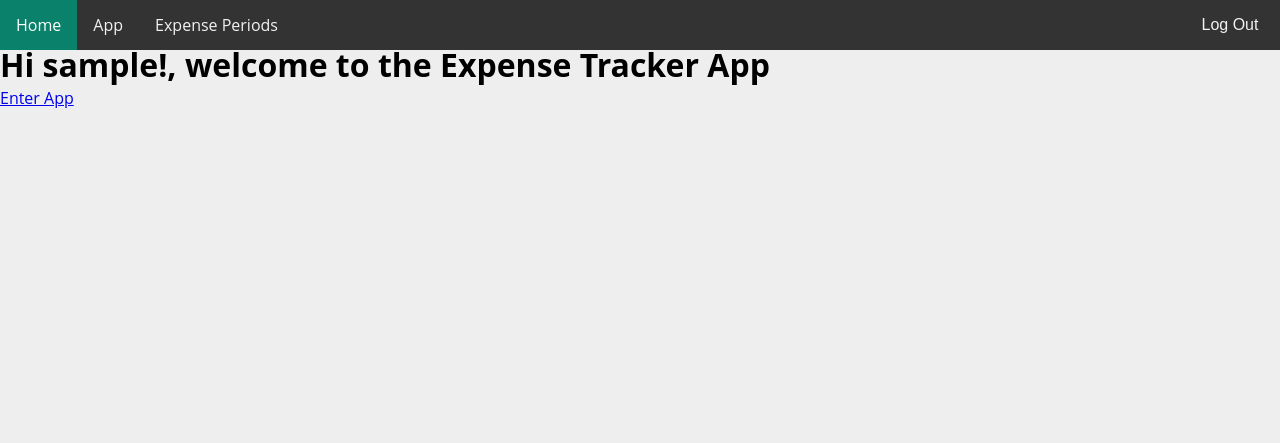
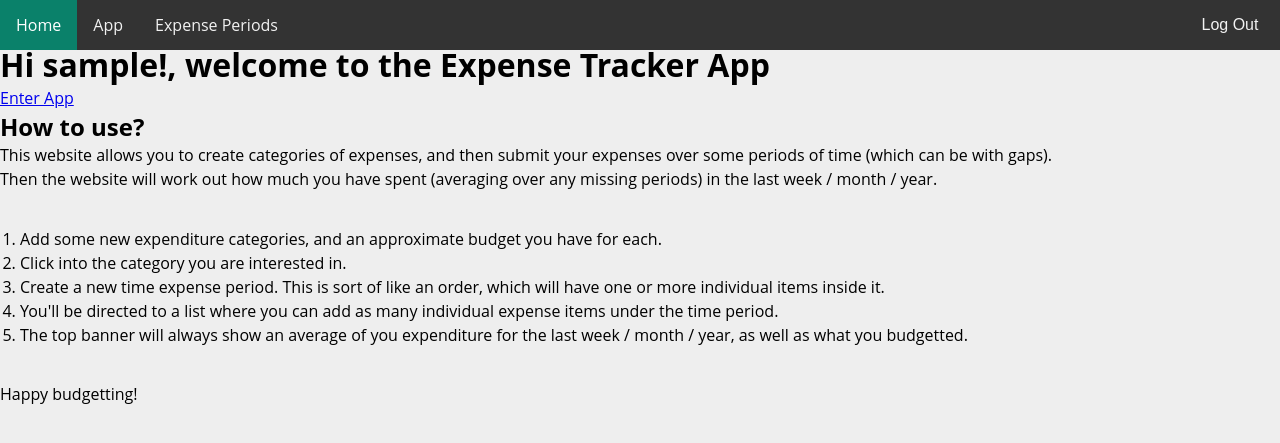
Before and after one commit to michaellisitsa/expense_tracker, a Django app: page / in a window 1280 px wide. Shown: the top 443 px of the page. Run offline with Django 3.2, Linux system fonts and the light colour scheme; the visitor is signed in with stand-in values (Sample User, id 1).

Commit message:
Add instructions

```diff
--- a/expensetracker/core/static/app/style.css
+++ b/expensetracker/core/static/app/style.css
@@ -375,6 +375,11 @@ Right border set green or red in js for income vs expense */
   box-shadow: grey 1px 2px;
 }
 
+.instructionList {
+  list-style-type: decimal;
+  padding: 20px;
+}
+
 /* For narrow displays, sidebar is placed at top and sidebar no longer fixed in position */
 @media (max-width: 600px) {
   .sidebar {
--- a/templates/core/app.html
+++ b/templates/core/app.html
@@ -67,7 +67,7 @@
                   <strong>{{card.name}}</strong><br>
                   <i>[{{card.description}}]</i>
                 </span>
-                <p>${{card.assignee}}
+                <p>{{card.assignee}}
               </div>
             </a>
             </div>
--- a/templates/core/index.html
+++ b/templates/core/index.html
@@ -4,6 +4,18 @@
 {% if user.is_authenticated %}
 <h1> Hi {{user.username}}!, welcome to the Expense Tracker App </h1>
 <p><a class="welcomeBtn" href="{%url 'core:app' %}">Enter App</a></p>
+<h2>How to use?</h2>
+<p>This website allows you to create categories of expenses, and then submit your expenses over some periods of time (which can be with gaps).<br>
+Then the website will work out how much you have spent (averaging over any missing periods) in the last week / month / year.</p>
+<ol class="instructionList">
+    <li>Add some new expenditure categories, and an approximate budget you have for each.</li>
+    <li>Click into the category you are interested in.</li>
+    <li>Create a new time expense period. This is sort of like an order, which will have one or more individual items inside it.</li>
+    <li>You'll be directed to a list where you can add as many individual expense items under the time period.</li>
+    <li>The top banner will always show an average of you expenditure for the last week / month / year, as well as what you budgetted.</li>
+</ol>
+
+Happy budgetting!
 {%else%}
 <h1> Welcome to the Expense Tracker App</h1>
 <p>Login or Sign Up to use this site!</p>
```
Also changed, not shown: README.md.
